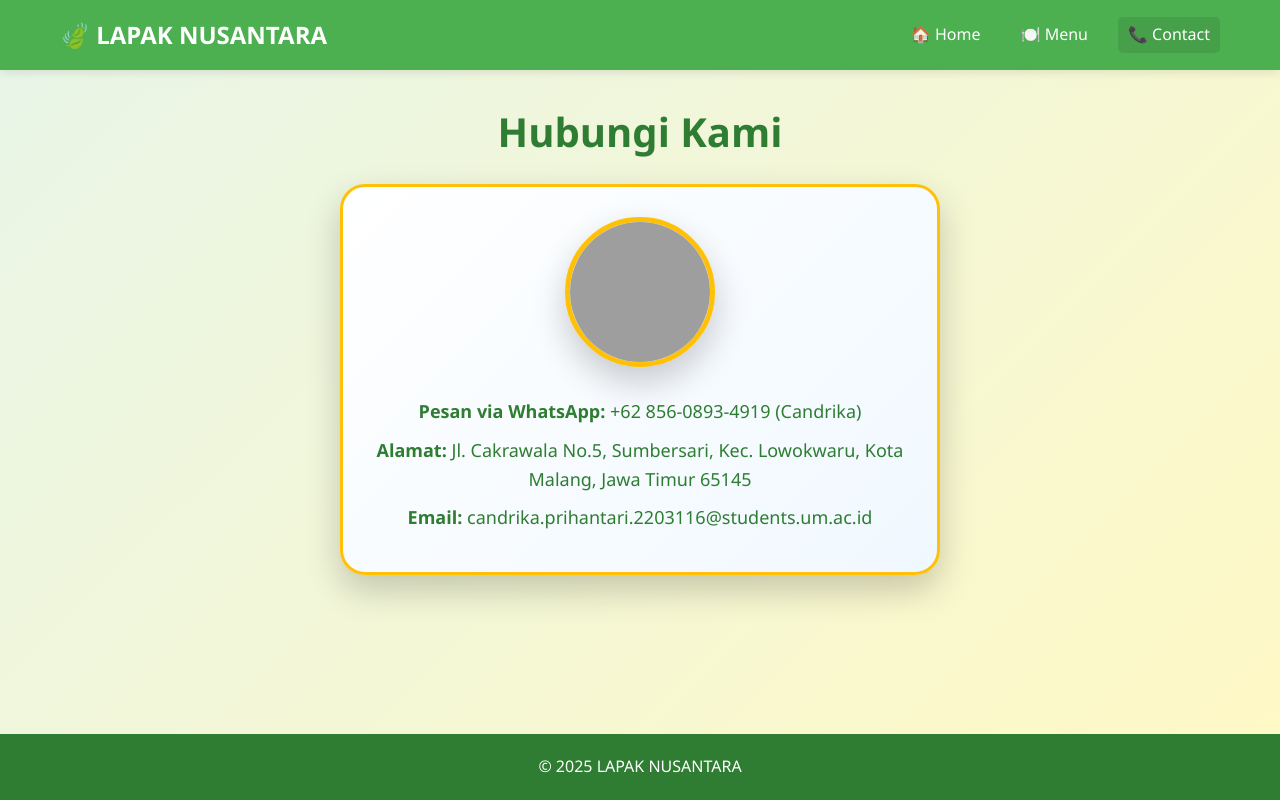
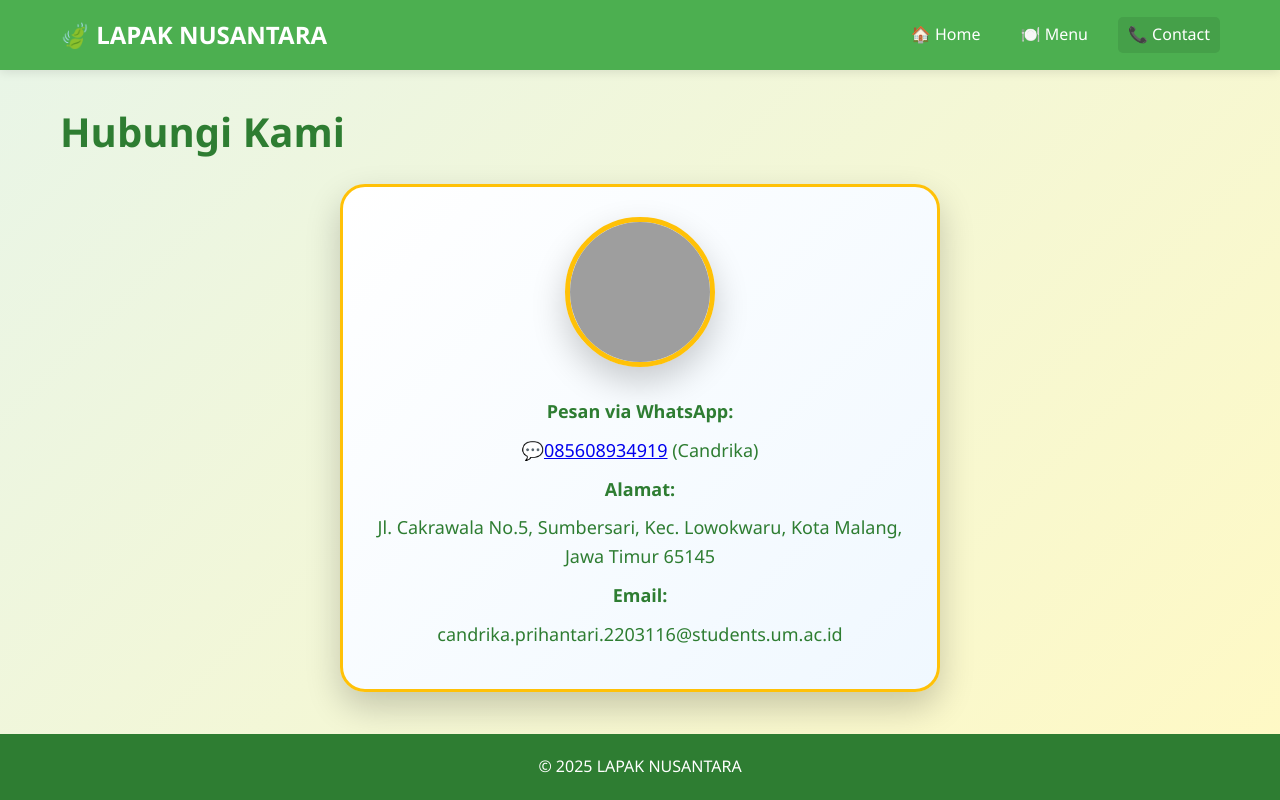
Before and after one commit to naha-kuy/lapak-nusantaraku, a plain HTML site: page contact.html in a window 1280 px wide. Drawn offline with Linux system fonts and the light colour scheme; grey boxes are pictures that could not be loaded.

Commit message:
Update contact.html

```diff
--- a/contact.html
+++ b/contact.html
@@ -20,13 +20,16 @@
 
     <main>
         <section id="contact">
-            <h1 align="center">Hubungi Kami</h1>
+            <h1>Hubungi Kami</h1>
             <div class="contact-card">
                 <img src="image/pelayan.png" alt="Pelayan" class="contact-image" loading="lazy">
                 <div class="contact-info">
-                    <p><strong>Pesan via WhatsApp:</strong> +62 856-0893-4919 (Candrika)</p>
-                    <p><strong>Alamat:</strong> Jl. Cakrawala No.5, Sumbersari, Kec. Lowokwaru, Kota Malang, Jawa Timur 65145</p>
-                    <p><strong>Email:</strong> candrika.prihantari.2203116@students.um.ac.id</p>
+                    <p><strong>Pesan via WhatsApp:</strong></p>
+                    <p>💬<a href="https://wa.me/6285608934919">085608934919</a> (Candrika)</p>
+                    <p><strong>Alamat:</strong> </p>
+                    <p>Jl. Cakrawala No.5, Sumbersari, Kec. Lowokwaru, Kota Malang, Jawa Timur 65145</p>
+                    <p><strong>Email:</strong></p>
+                    <p>candrika.prihantari.2203116@students.um.ac.id</p>
                 </div>
             </div>
         </section>
```
